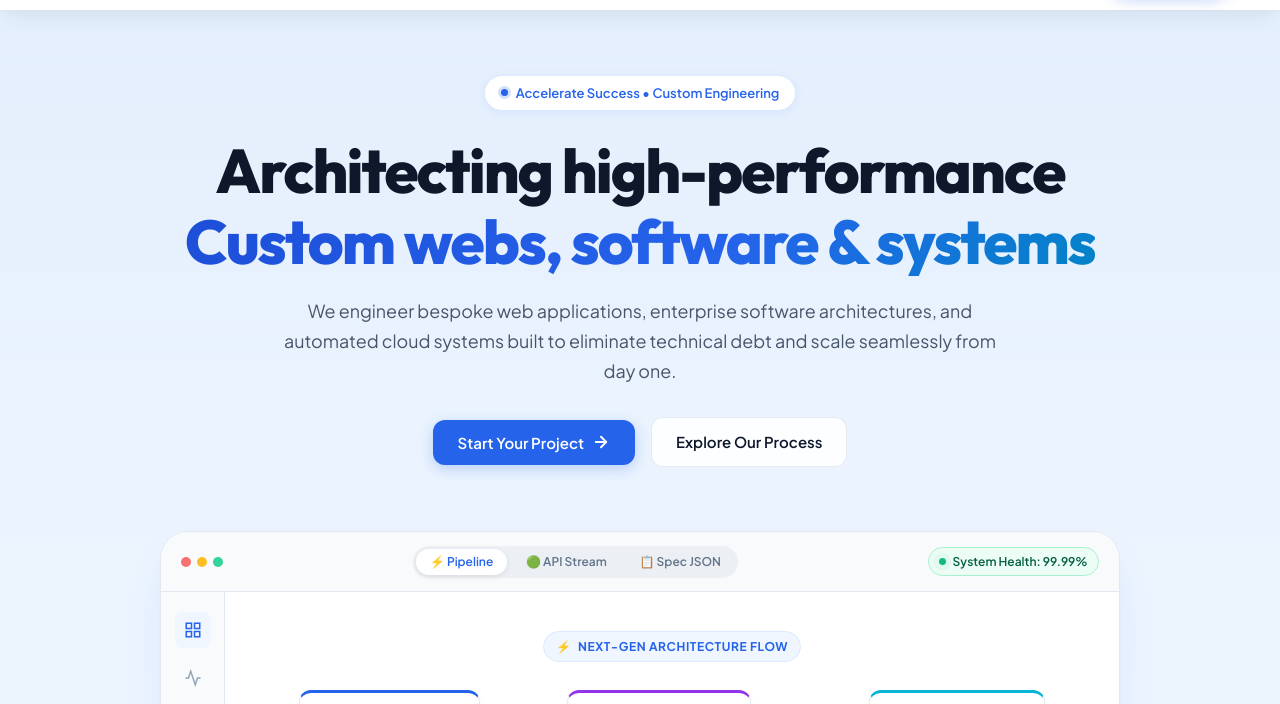
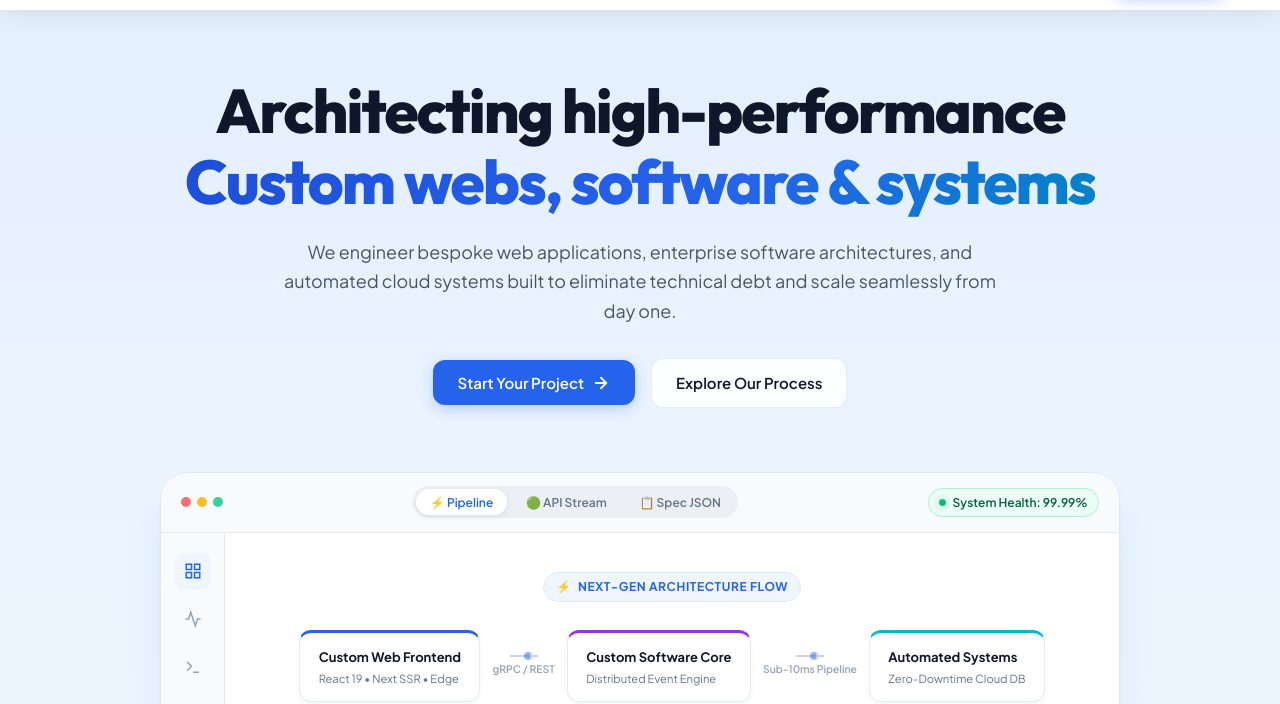
Before and after one commit to Rehansajid2130/web_dev_agency, a plain HTML site: page index.html in a window 1280 px wide. Shown: the part 63-767 px from the top of the page. Drawn offline with Linux system fonts and the light colour scheme.

Commit message:
feat: remove eyebrow badge from hero section in option2 index.html

```diff
--- a/index.html
+++ b/index.html
@@ -60,10 +60,7 @@
       <div class="section-container hero-container">
 
         <!-- Eyebrow Badge -->
-        <div class="eyebrow-badge">
-          <span class="badge-dot"></span>
-          <span>Accelerate Success &bull; Custom Engineering</span>
-        </div>
+
 
         <!-- Main Headline -->
         <h1 class="hero-title">
```
